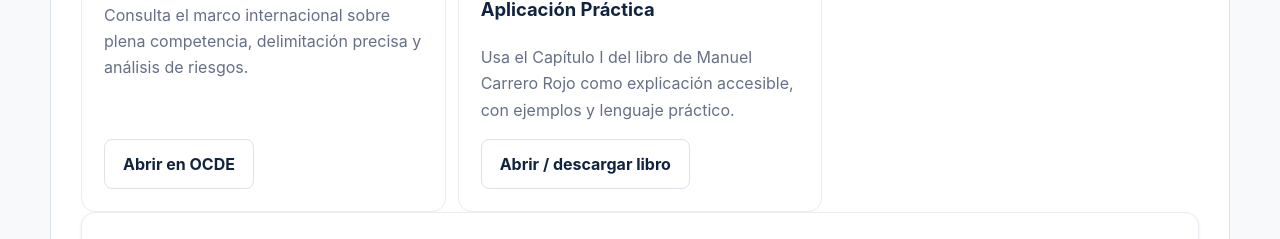
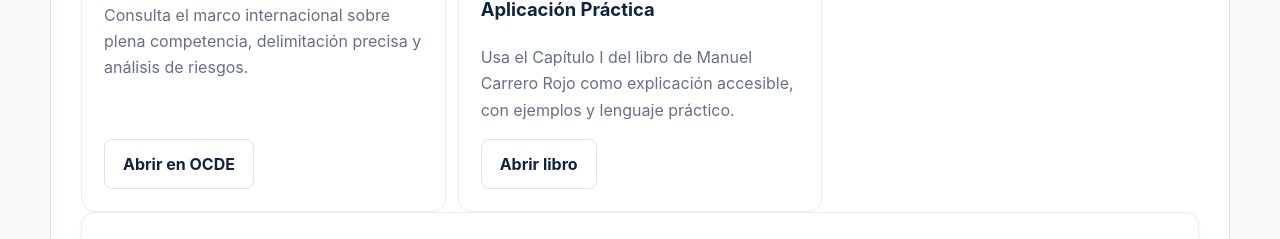
Before and after one commit to manuelcarrero-hash/transfer-pricing-insights-academy, a React (Vite) app: page /courses/j2 in a window 1280 px wide. Shown: the part 1260-1499 px from the top of the page. Built offline with nearby package versions, Linux system fonts and the light colour scheme.

Commit message:
copy: normalize J2 course resource CTAs

```diff
--- a/src/pages/J2CoursePage.tsx
+++ b/src/pages/J2CoursePage.tsx
@@ -52,7 +52,7 @@ export function J2CoursePage() {
           <p className="materials-intro">J2 conecta el contenido de la Academy con la fuente primaria, una explicación práctica y el video doctrinal del Capítulo I.</p>
           <div className="materials-grid">
             <article className="material-card"><span className="material-type">Fuente primaria</span><h3>Directrices OCDE 2022 · Capítulo I</h3><p>Consulta el marco internacional sobre plena competencia, delimitación precisa y análisis de riesgos.</p><a className="button secondary" href={oecdUrl} target="_blank" rel="noreferrer">Abrir en OCDE</a></article>
-            <article className="material-card"><span className="material-type">Lectura complementaria</span><h3>Precios de Transferencia: Fundamentos Doctrinales y Aplicación Práctica</h3><p>Usa el Capítulo I del libro de Manuel Carrero Rojo como explicación accesible, con ejemplos y lenguaje práctico.</p><a className="button secondary" href={bookUrl} target="_blank" rel="noreferrer">Abrir / descargar libro</a></article>
+            <article className="material-card"><span className="material-type">Lectura complementaria</span><h3>Precios de Transferencia: Fundamentos Doctrinales y Aplicación Práctica</h3><p>Usa el Capítulo I del libro de Manuel Carrero Rojo como explicación accesible, con ejemplos y lenguaje práctico.</p><a className="button secondary" href={bookUrl} target="_blank" rel="noreferrer">Abrir libro</a></article>
           </div>
           {chapterVideo?.href && <ExternalVideoCard eyebrow="Video doctrinal recomendado" title={chapterVideo.title} description={chapterVideo.description} href={chapterVideo.href} sourceLabel="Google Drive" />}
         </div>
```
